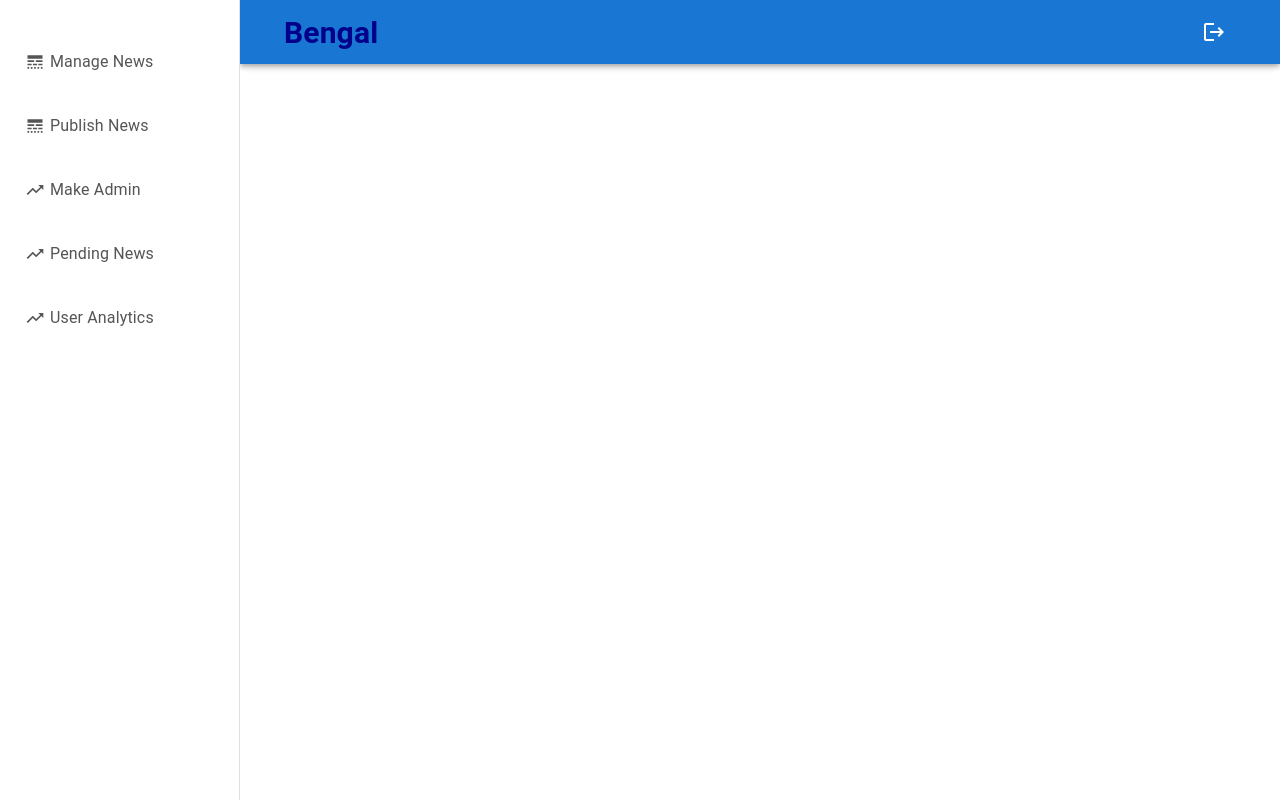
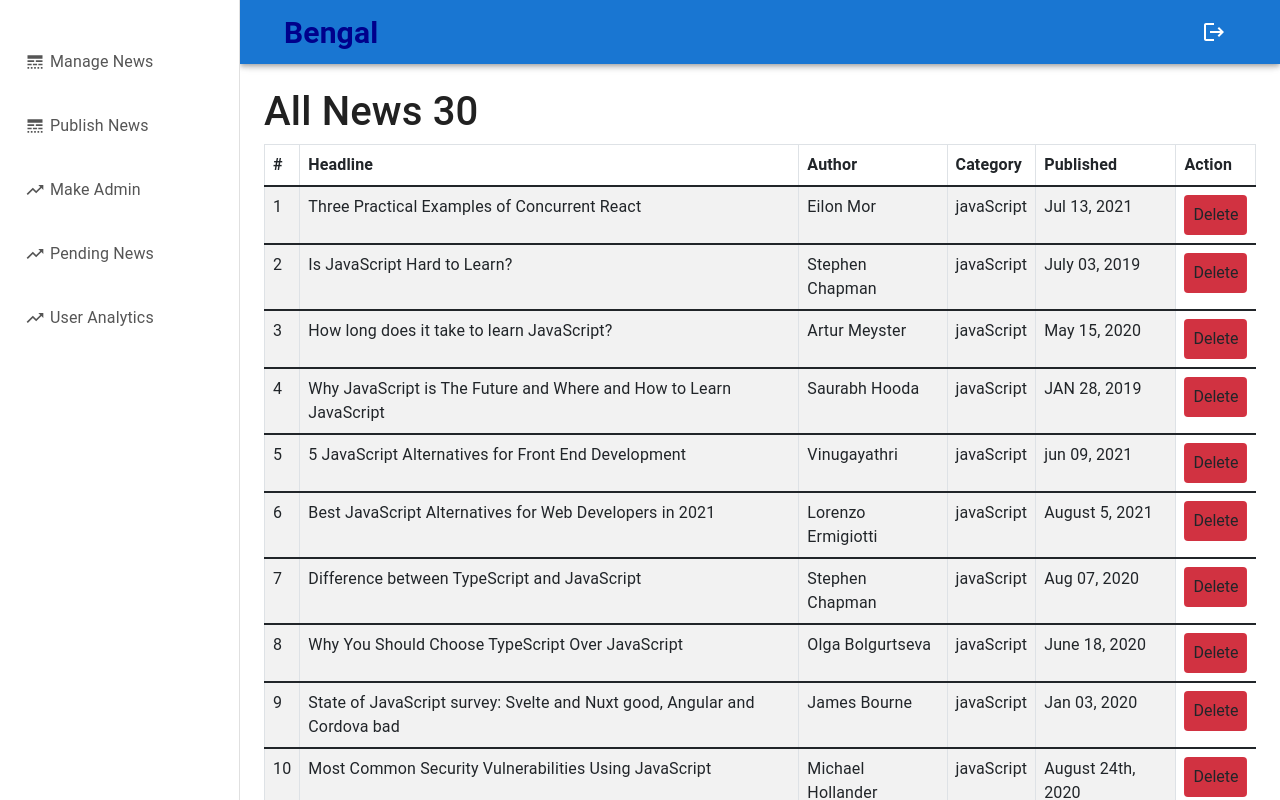
Before and after one commit to nhnajmul17/Dev-News, a React (Create React App) app in the folder frontend/: page /dashboard/manage-news in a window 1280 px wide. Shown: the top 800 px of the page. Built offline with nearby package versions, Linux system fonts and the light colour scheme.

Commit message:
manage news

```diff
--- a/frontend/src/Components/Dashbords/ManageNewses/ManageNewses.js
+++ b/frontend/src/Components/Dashbords/ManageNewses/ManageNewses.js
@@ -1,5 +1,90 @@
+import React, { useEffect, useState } from "react";
+import { Table } from "react-bootstrap";
+// import { useSelector } from "react-redux";
+// import { useDispatch } from "react-redux";
+// import { deleteNews, fetchAllnews } from "../../../Redux/NewsSlice/NewsSlice";
+
 const ManageNewses = () => {
-	return <div></div>;
+
+
+	const [news, setNews] = useState([])
+
+	useEffect(() => {
+		fetch('/NewsData.json')
+			.then(res => res.json())
+			.then(data => {
+				setNews(data);
+			})
+	}, [])
+
+	const handleDelete = (id) => {
+		fetch(`https://localhost5000/deleteNews/${id}`, {
+			method: "DELETE",
+			headers: { "content-type": "application/json" },
+		})
+			.then((res) => res.json())
+			.then((data) => {
+				if (data.deletedCount) {
+					alert('News Deleted')
+					window.location.reload()
+				} else {
+				}
+			});
+	}
+
+
+	/* const dispatch = useDispatch()
+	useEffect(() => {
+		dispatch(fetchAllnews())
+	}
+		, [dispatch])
+
+	const news = useSelector(state => state.news.allNewsItem)
+
+	const handleDelete = (id) => {
+		dispatch(deleteNews(id))
+	} */
+
+
+
+
+	return (
+		<div>
+			<h1>All News {news?.length}</h1>
+
+			<Table striped bordered hover>
+				<thead>
+					<tr>
+						<th>#</th>
+						<th>Headline</th>
+						<th>Author</th>
+						<th>Category</th>
+						<th>Published</th>
+						<th>Action</th>
+					</tr>
+				</thead>
+				{news?.map((pd, index) => (
+					<tbody>
+						<tr>
+							<td>{index + 1}</td>
+							<td>{pd?.headLine}</td>
+							<td>{pd?.Author}</td>
+							<td>{pd?.category}</td>
+							<td>{pd?.PublishedDate}</td>
+							<button
+								onClick={() => handleDelete(pd._id)}
+								className="btn bg-danger m-2"
+							>
+								Delete
+							</button>
+
+						</tr>
+					</tbody>
+				))}
+			</Table>
+		</div>
+
+	);
 };
 
 export default ManageNewses;
--- a/frontend/src/Components/Home/Events/EventSlider/EventSlider.js
+++ b/frontend/src/Components/Home/Events/EventSlider/EventSlider.js
@@ -62,7 +62,7 @@ const EventSlider = () => {
         <div>
             {/* <h3 style={{ textAlign: 'center', marginBottom: '40px', }}>Events</h3> */}
             <div>
-                <img src={img} class="img-fluid" alt="..."></img>
+                <img src={img} class="img-fluid w-100" alt="..."></img>
             </div>
             <div className='p-5'>
                 <h3 style={{ textAlign: 'center', marginBottom: '40px', }} className='fw-bold'>Up Coming Events</h3>
--- a/frontend/src/Redux/NewsSlice/NewsSlice.js
+++ b/frontend/src/Redux/NewsSlice/NewsSlice.js
@@ -22,6 +22,26 @@ export const fetchAllnews = createAsyncThunk(
     async () => {
         const response = await fetch('./NewsData.json')
             .then(res => res.json())
+        return response
+    }
+)
+
+
+export const deleteNews = createAsyncThunk(
+    'news/AllNewsdata',
+    async (id) => {
+        const response = await fetch(`https://localhost5000/deleteNews/${id}`, {
+            method: "DELETE",
+            headers: { "content-type": "application/json" },
+        })
+            .then((res) => res.json())
+            .then((data) => {
+                if (data.deletedCount) {
+                    alert(' News Deleted')
+                    window.location.reload()
+                } else {
+                }
+            });
         return response
     }
 )
@@ -52,9 +72,10 @@ export const newsSlice = createSlice({
             state.topNews = (action.payload)
         })
         builder.addCase(fetchAllnews.fulfilled, (state, action) => {
+            state.allNewsItem = (action.payload)
             state.allNews = (action.payload)
-            state.allNewsItem = (action.payload)
         })
+
 
     },
 })
```
